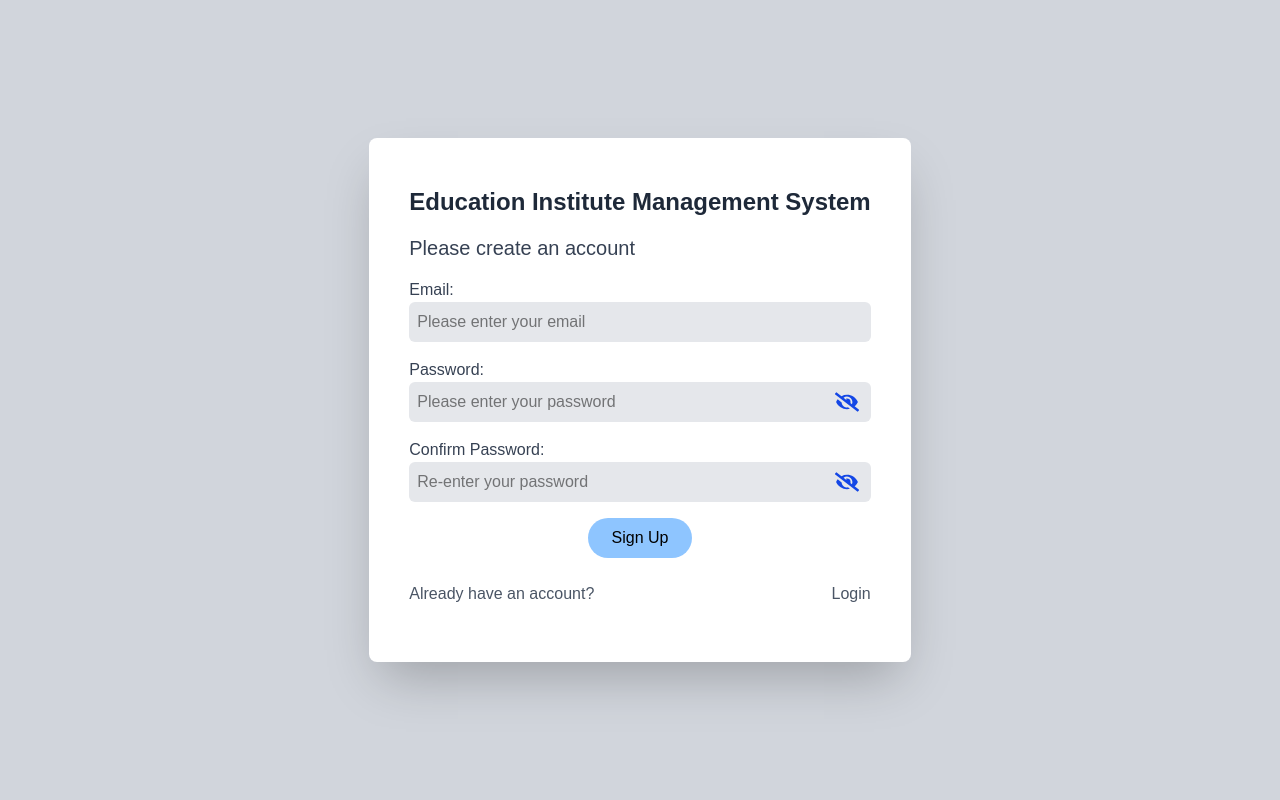
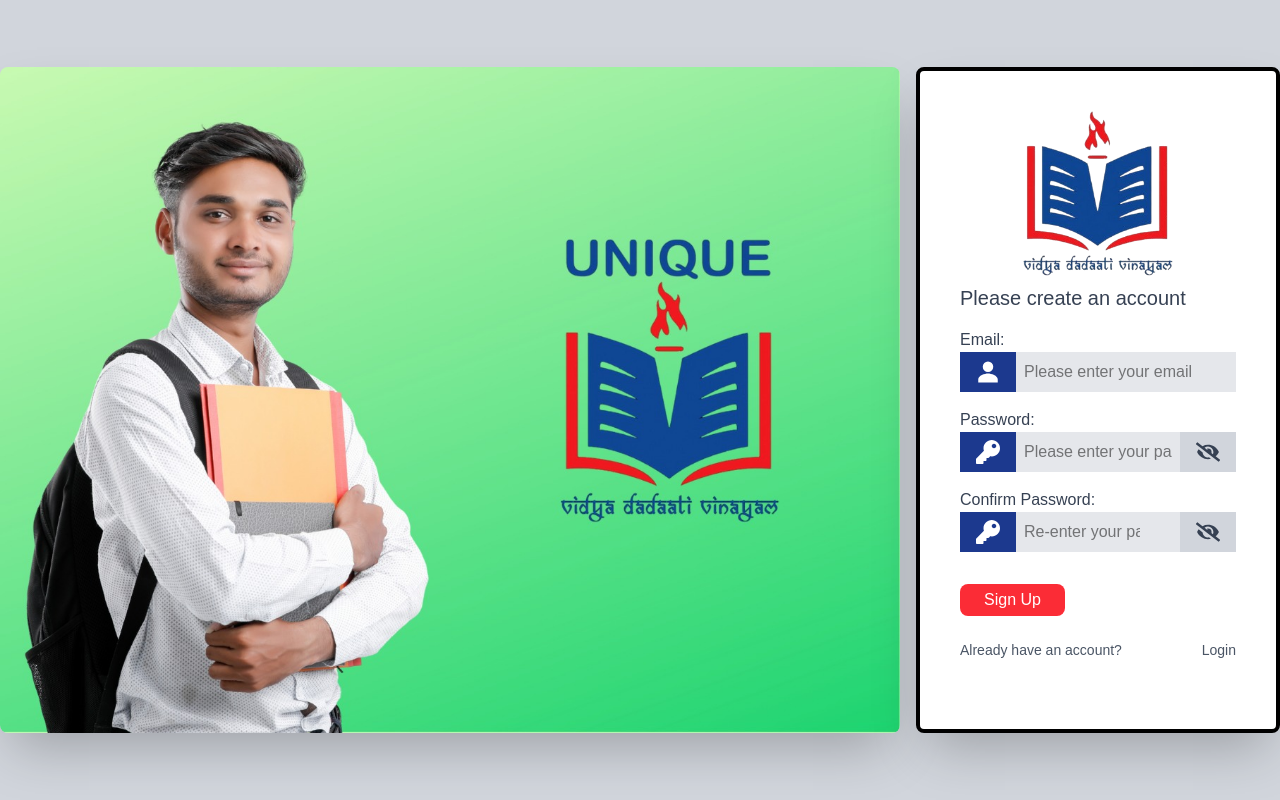
Before and after one commit to Priyosmita/Education-Institute-Management-System, a Next.js app: page /signup in a window 1280 px wide. Built offline with nearby package versions, Linux system fonts and the light colour scheme.

Commit message:
signup page

```diff
--- a/app/(auth)/login/page.js
+++ b/app/(auth)/login/page.js
@@ -65,14 +65,14 @@
           <form onSubmit={handleSubmit}>
             <p className="mb-4 mt-2 text-gray-700 text-xl">Please login to your account</p>
 
-            <label className='text-gray-700'>Email/Mobile Number:</label>
+            <label className='text-gray-700'>Email:</label>
             <div className='flex flex-row pb-4'>
               <div className='bg-blue-900'><IoPersonSharp className='text-2xl text-white mt-2 mr-4 ml-4' /></div>
               <input
                 type="email"
                 value={email}
                 onChange={(e) => setEmail(e.target.value)}
-                placeholder="Login email/mobile number"
+                placeholder="Login email id"
                 className=" w-full p-2 bg-gray-200 text-black"
                 required
               />
--- a/app/(auth)/signup/page.js
+++ b/app/(auth)/signup/page.js
@@ -2,10 +2,12 @@
 import React from 'react'
 import { useState } from 'react';
 import { useRouter } from "next/navigation";
-import { FaEye, FaEyeSlash } from "react-icons/fa";
+import { FaEye, FaEyeSlash, FaKey } from "react-icons/fa";
 import Link from 'next/link';
 import { auth } from "@/lib/firebase";
 import { createUserWithEmailAndPassword, updateProfile } from "firebase/auth";
+import Image from 'next/image';
+import { IoPersonSharp } from "react-icons/io5";
 
 const Page = () => {
 
@@ -41,79 +43,96 @@
 
     return (
         <div className='h-screen bg-gray-300 flex items-center justify-center'>
-            <div className='rounded-lg bg-white shadow-2xl p-10'>
+            <div className='flex flex-row gap-x-4'>
+                <Image
+                    src="/auth_page.jpeg"
+                    alt="auth page image"
+                    width="900"
+                    height="600"
+                    className='rounded-lg shadow-2xl'
+                />
+                <div className='rounded-lg border-black border-4 bg-white shadow-2xl p-10'>
                     <div className='flex justify-center'>
-                    <p className='text-gray-800 font-semibold text-2xl pt-2 pb-4'>
-                        Education Institute Management System
-                    </p>
+                        <Image
+                            src="/logo.png"
+                            alt="Unique Education Institution"
+                            width="150"
+                            height="150"
+                        />
                     </div>
 
                     <form onSubmit={handleSubmit}>
-                    <p className="mb-4 text-gray-700 text-xl">Please create an account</p>
+                        <p className="mb-4 mt-2 text-gray-700 text-xl">Please create an account</p>
 
                         <label className='text-gray-700'>Email:</label>
+                        <div className='flex flex-row pb-4'>
+                            <div className='bg-blue-900'><IoPersonSharp className='text-2xl text-white mt-2 mr-4 ml-4' /></div>
                             <input
                                 type="email"
                                 value={email}
                                 onChange={(e) => setEmail(e.target.value)}
                                 placeholder="Please enter your email"
-                        className="mb-4 w-full p-2 bg-gray-200 text-black rounded-md"
+                                className="w-full p-2 bg-gray-200 text-black"
                                 required
                             />
+                        </div>
+
 
                         <label className='text-gray-700'>Password:</label>
-                    <div className="relative mb-4">
+                        <div className="flex flex-row mb-4">
+                            <div className='bg-blue-900'><FaKey className='text-2xl text-white mt-2 mr-4 ml-4' /></div>
                             <input
                                 type={showPassword ? "text" : "password"}
                                 value={password}
                                 onChange={(e) => setPassword(e.target.value)}
                                 placeholder="Please enter your password"
-                            className="w-full p-2 bg-gray-200 text-black rounded-md"
+                                className="w-full p-2 bg-gray-200 text-black"
                                 required
                             />
-                        <span
+                            <div
                                 onClick={() => setShowPassword(!showPassword)}
-                            className="absolute right-3 top-1/2 transform -translate-y-1/2 cursor-pointer text-blue-700"
+                                className="cursor-pointer text-gray-700 bg-gray-300"
                             >
-                            {showPassword ? <FaEye className="text-2xl" /> : <FaEyeSlash className="text-2xl" />}
-                        </span>
+                                {showPassword ? <FaEye className="text-2xl mt-2 mr-4 ml-4" /> : <FaEyeSlash className="text-2xl mt-2 mr-4 ml-4" />}
+                            </div>
                         </div>
 
                         <label className='text-gray-700'>Confirm Password:</label>
-                    <div className="relative mb-4">
+                        <div className="flex flex-row mb-4">
+                            <div className='bg-blue-900'><FaKey className='text-2xl text-white mt-2 mr-4 ml-4' /></div>
                             <input
                                 type={showConfirmPassword ? "text" : "password"}
                                 value={confirmPassword}
                                 onChange={(e) => setConfirmPassword(e.target.value)}
                                 placeholder="Re-enter your password"
-                            className={`w-full p-2 rounded-md pr-10 bg-gray-200 text-black ${confirmPassword && password !== confirmPassword
+                                className={`w-full p-2 pr-10 bg-gray-200 text-black ${confirmPassword && password !== confirmPassword
                                     ? "border-4 border-red-600"
                                     : ""
                                     }`}
                                 required
                             />
-                        <span
-                            onClick={() => setShowPassword(!showPassword)}
-                            className="absolute right-3 top-1/2 transform -translate-y-1/2 cursor-pointer text-blue-700"
+                            <div
+                                onClick={() => setShowConfirmPassword(!showConfirmPassword)}
+                                className="cursor-pointer text-gray-700 bg-gray-300"
                             >
-                            {showPassword ? <FaEye className="text-2xl" /> : <FaEyeSlash className="text-2xl" />}
-                        </span>
+                                {showConfirmPassword ? <FaEye className="text-2xl mt-2 mr-4 ml-4" /> : <FaEyeSlash className="text-2xl mt-2 mr-4 ml-4" />}
+                            </div>
                         </div>
 
-                    <div className="mb-6 text-center">
+                        <div className="mb-6 pt-4">
                             <button
                                 type="submit"
-                            className='px-6 py-2 rounded-3xl transform transition duration-300 hover:scale-110 hover:bg-blue-700 bg-blue-300 text-black hover:text-white'
+                                className='px-6 py-1 rounded-lg transform transition duration-300 hover:scale-110 hover:bg-red-700 bg-red-500 text-white'
                             >
                                 Sign Up
                             </button>
                         </div>
 
                         <div className="flex items-center justify-between pb-4">
-                        <p className="text-gray-600">Already have an account?</p>
+                            <p className="text-sm text-gray-600">Already have an account?</p>
                             <Link
                                 href="/login"
-                            className="transform transition duration-300 hover:scale-110 hover:text-blue-700  text-gray-600"
+                                className="text-sm hover:underline hover:text-blue-700 text-gray-600"
                             >
                                 Login
                             </Link>
@@ -121,6 +140,7 @@
                     </form>
                 </div>
             </div>
+        </div>
     )
 }
 
```
Lines whose indentation alone changed are shown as unchanged.
